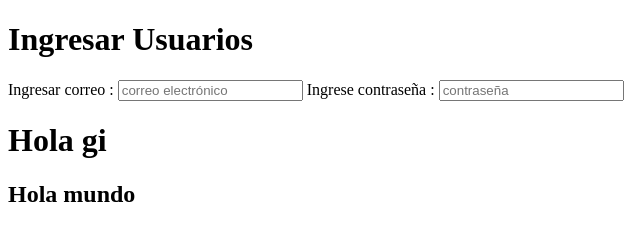
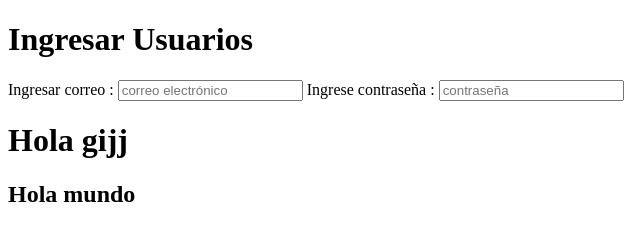
Before and after one commit to jair220/proyecto, a plain HTML site: page index.html in a window 1280 px wide. Shown: the full height of the page, 0-640 px from the left. Drawn offline with Linux system fonts and the light colour scheme.

Commit message:
Update index.html

```diff
--- a/index.html
+++ b/index.html
@@ -12,7 +12,7 @@
 <input type="text" placeholder="correo electrónico">
 Ingrese contraseña :
 <input  type="password" placeholder="contraseña">
-    <h1>Hola gi</h1>
+    <h1>Hola gijj</h1>
     <h2>Hola mundo</h2>
 </body>
 </html>
```
